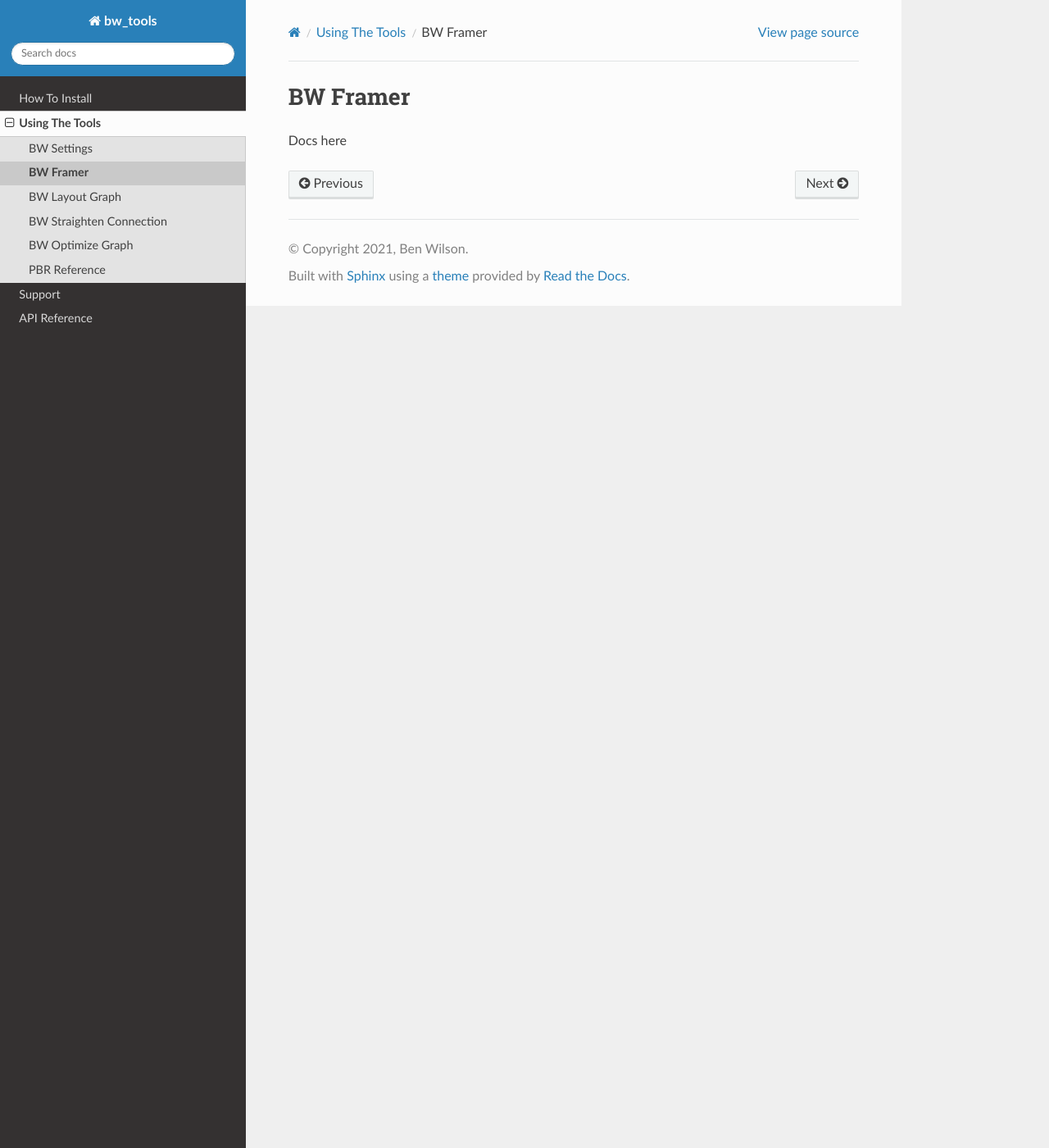
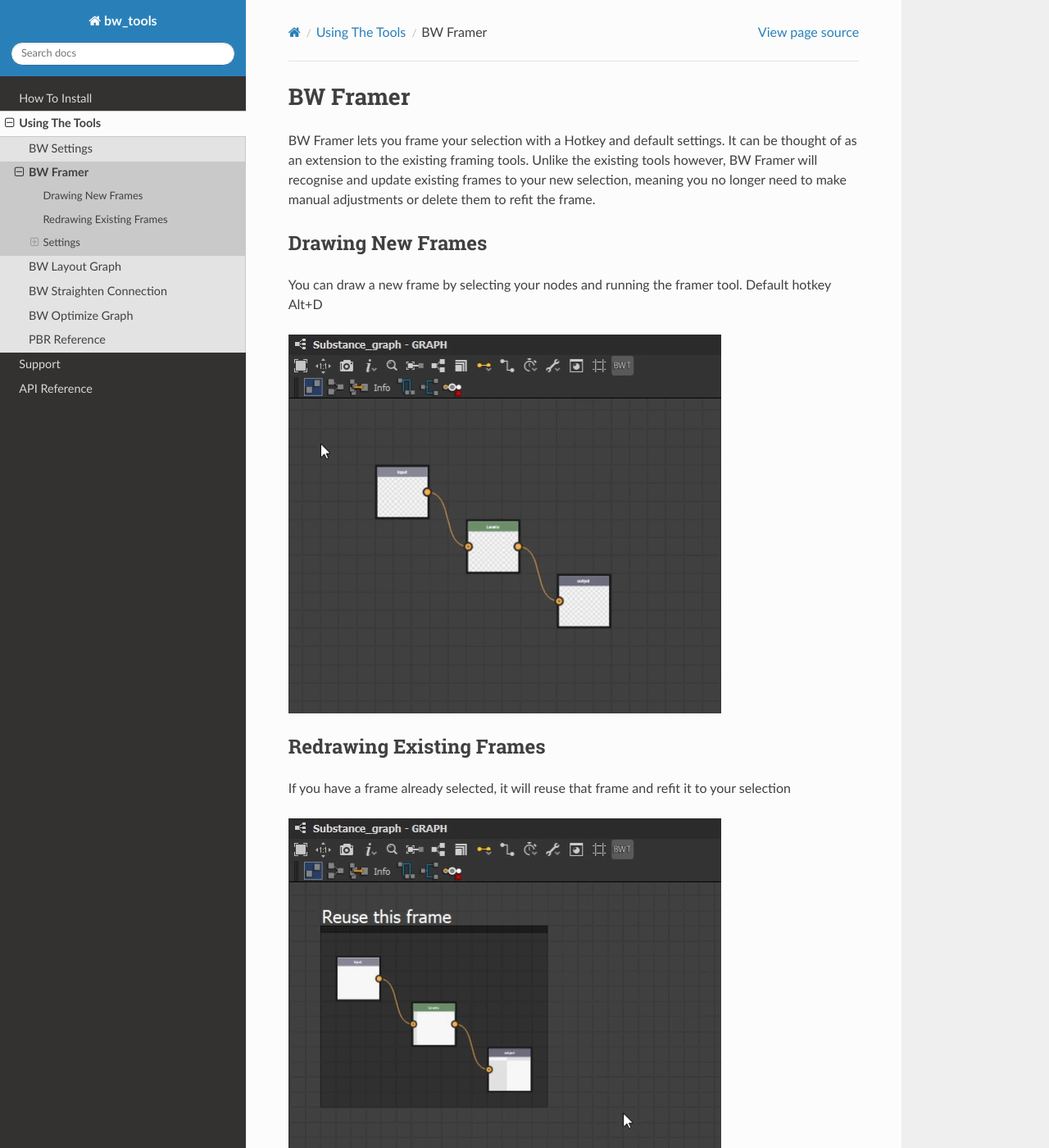
Before and after one commit to ben-wilson-github/bw_tools, a Sphinx documentation site: the page built from docs/using_the_tools/framer.rst, in a window 1280 px wide and 1400 px high. Shown: the whole window at 82% size. Built offline with Sphinx 7.4.7 and the Read the Docs theme 2.0.0, drawn with Linux system fonts in a browser that asks for light colours; some of the changed text lies outside the part shown.

Commit message:
documentation for framer tool

```diff
--- a/docs/index.rst
+++ b/docs/index.rst
@@ -8,6 +8,7 @@ Welcome to BW_Tools documentation!
 ====================================
 
 Download here
+unsupport graph types
 
 To get the tools installed, follow this guide
 :doc:`install`
--- a/docs/install.rst
+++ b/docs/install.rst
@@ -11,7 +11,7 @@ How To Install
 
     If unsure, you can quickly get to the appropaite folder by right clicking the plugin inside Tools > Plugin Manager... and selecting Show In File Browser...
 
-    Delete the previous bw_tools folder
+    Delete the previous bw_tools folder and restart Designer
 
 To install, launch Substance Designer and to go Tools > Plugin Manager...
 
--- a/docs/using_the_tools/framer.rst
+++ b/docs/using_the_tools/framer.rst
@@ -1,3 +1,58 @@
 BW Framer
 =========
-Docs here
+
+BW Framer lets you frame your selection with a Hotkey and default settings. It can be thought of as an extension to the existing framing tools.
+Unlike the existing tools however, BW Framer will recognise and update existing frames to your new selection, meaning you no longer need to make manual adjustments or delete them to refit the frame.
+
+
+Drawing New Frames
+------------------
+You can draw a new frame by selecting your nodes and running the framer tool. Default hotkey Alt+D
+
+.. image:: ../images/framer/frame_selected.gif
+
+Redrawing Existing Frames
+-------------------------
+If you have a frame already selected, it will reuse that frame and refit it to your selection
+
+.. image:: ../images/framer/frame_selected_existing_frame.gif
+
+.. admonition:: Multiple Frame Selections
+   :class: caution
+
+    If you select multiple frames in your selection, the left most frame will be used and the others deleted
+
+    .. image:: ../images/framer/frame_selected_multiple_frames.gif
+
+Settings
+--------
+
+.. image:: ../images/framer/framer_settings.jpg
+
+Hotkey
+^^^^^^
+The hotkey assigned to the run the tool, written as a string. Combine key combinations with "+"
+
+Margin
+^^^^^^
+The spacing around the edges of the node
+
+.. image:: ../images/framer/margin.jpg
+
+Default Color
+^^^^^^^^^^^^^
+The color of the frame in [RGBA]
+
+.. image:: ../images/framer/default_color.jpg
+
+Default Title
+^^^^^^^^^^^^^
+The default title. Leave empty to remove the title
+
+.. image:: ../images/framer/default_title.jpg
+
+Default Description
+^^^^^^^^^^^^^^^^^^^
+The default description. Leave empty to remove the description
+
+.. image:: ../images/framer/default_description.jpg
```
Also changed, not shown: docs/images/framer/default_color.jpg (added), docs/images/framer/default_description.jpg (added), docs/images/framer/default_title.jpg (added), docs/images/framer/frame_selected.gif (added), docs/images/framer/frame_selected_existing_frame.gif (added), docs/images/framer/frame_selected_multiple_frames.gif (added), docs/images/framer/framer_settings.jpg (added), docs/images/framer/margin.jpg (added), 2 other files.
